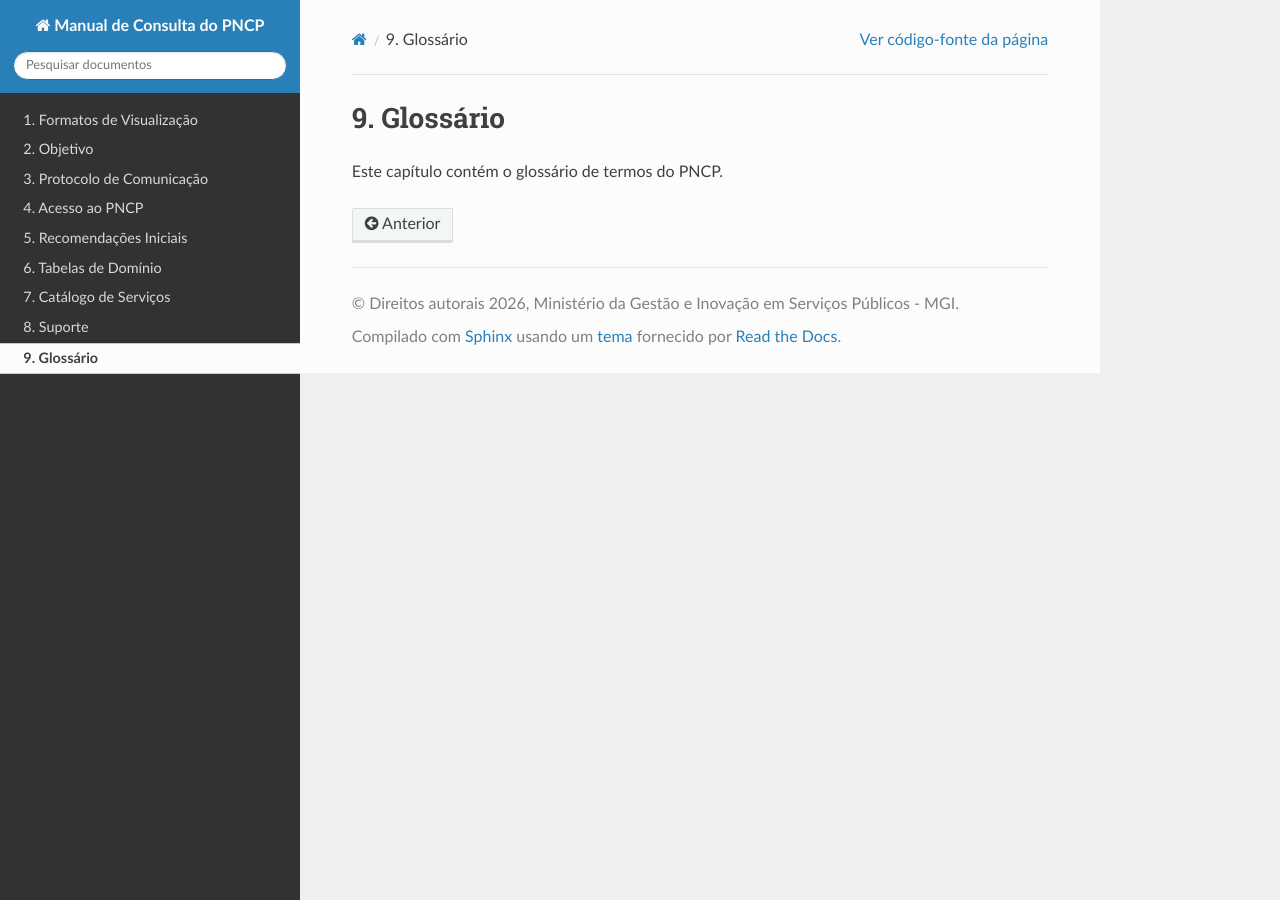
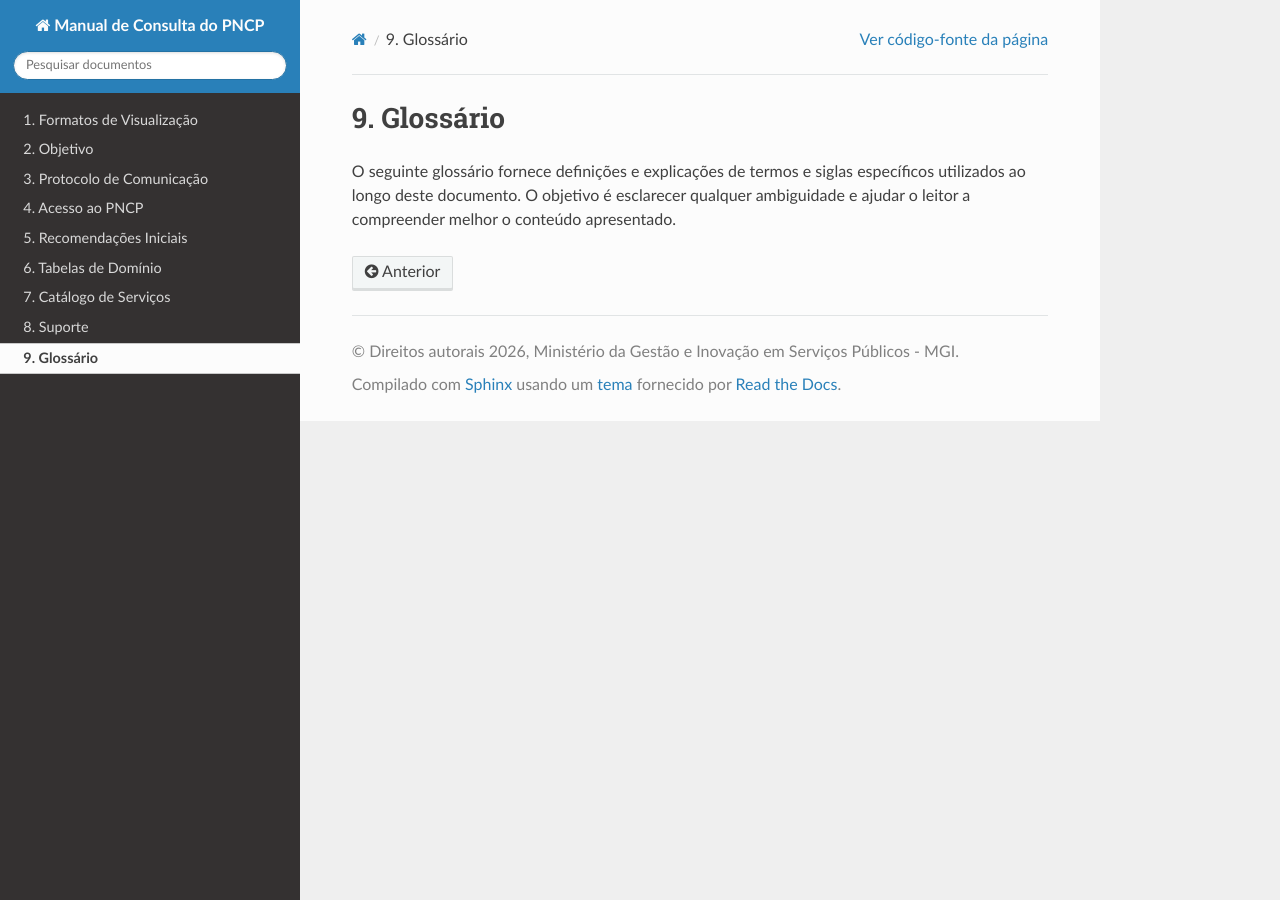
Before and after one commit to sofiaestrelab/Manual-de-Consulta-do-PNCP, a Sphinx documentation site: the page built from docs/source/glossario.rst, in a window 1280 px wide. Built offline with Sphinx 7.4.7 and the Read the Docs theme 3.1.0, drawn with Linux system fonts in a browser that asks for light colours.

Commit message:
Revise glossary introduction for clarity
Updated the glossary introduction to clarify its purpose.

```diff
--- a/docs/source/glossario.rst
+++ b/docs/source/glossario.rst
@@ -1,4 +1,5 @@
 Glossário
 =========
 
-Este capítulo contém o glossário de termos do PNCP.
+O seguinte glossário fornece definições e explicações de termos e siglas específicos utilizados ao longo deste documento. O objetivo é esclarecer qualquer
+ambiguidade e ajudar o leitor a compreender melhor o conteúdo apresentado.
```
